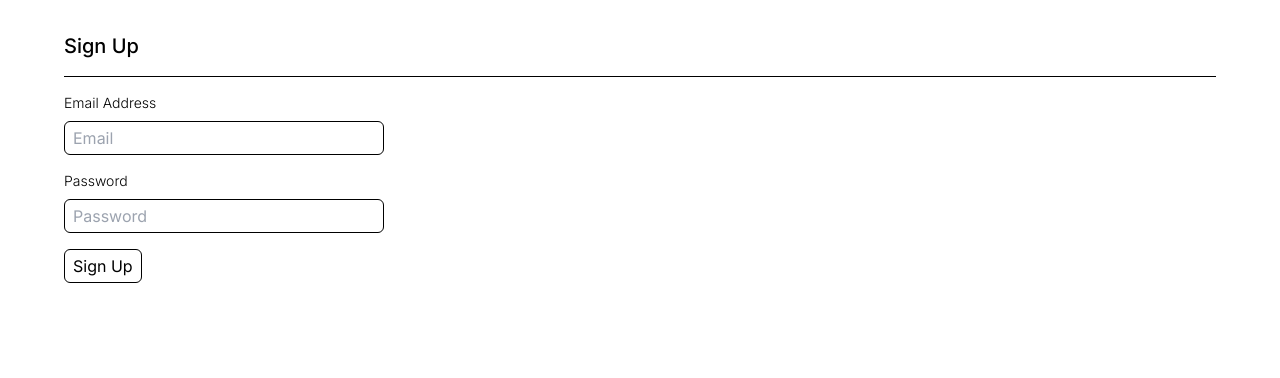
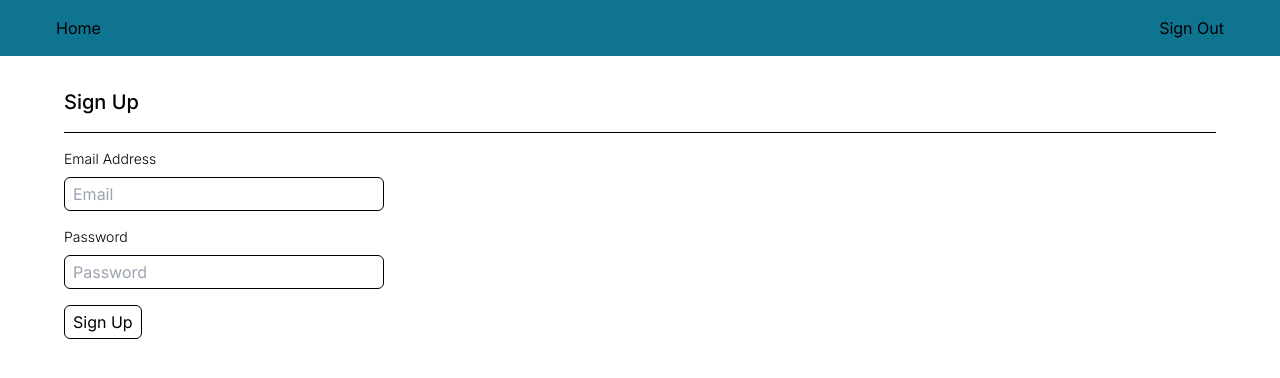
Before and after one commit to berkinanik/microservices-course-ticketing-app, a Next.js app in the folder client/: page /auth/signup in a window 1280 px wide. Shown: the top 378 px of the page. Built offline with nearby package versions, Linux system fonts and the light colour scheme.

Commit message:
feat(client): add navbar

```diff
--- a/client/src/app/layout.tsx
+++ b/client/src/app/layout.tsx
@@ -4,6 +4,7 @@ import { Inter } from 'next/font/google';
 import { Toaster } from 'sonner';
 
 import './globals.css';
+import { Navbar } from '~/components';
 
 const inter = Inter({ subsets: ['latin'] });
 
@@ -20,6 +21,7 @@ export default function RootLayout({
   return (
     <html lang="en">
       <body className={inter.className}>
+        <Navbar />
         <main className="mx-auto max-w-[1200px] px-6 py-8">{children}</main>
         <Toaster visibleToasts={5} pauseWhenPageIsHidden />
       </body>
--- /dev/null
+++ b/client/src/components/Navbar.tsx
@@ -0,0 +1,15 @@
+import Link from 'next/link';
+
+export const Navbar = () => {
+  return (
+    <nav className="w-full bg-cyan-700">
+      <div className="mx-auto flex max-w-[1200px] flex-row justify-between p-4">
+        <div>
+          <Link href="/">Home</Link>
+        </div>
+
+        <div>Sign Out</div>
+      </div>
+    </nav>
+  );
+};
--- a/client/src/components/index.tsx
+++ b/client/src/components/index.tsx
@@ -1 +1,2 @@
 export * from './Button';
+export * from './Navbar';
```
